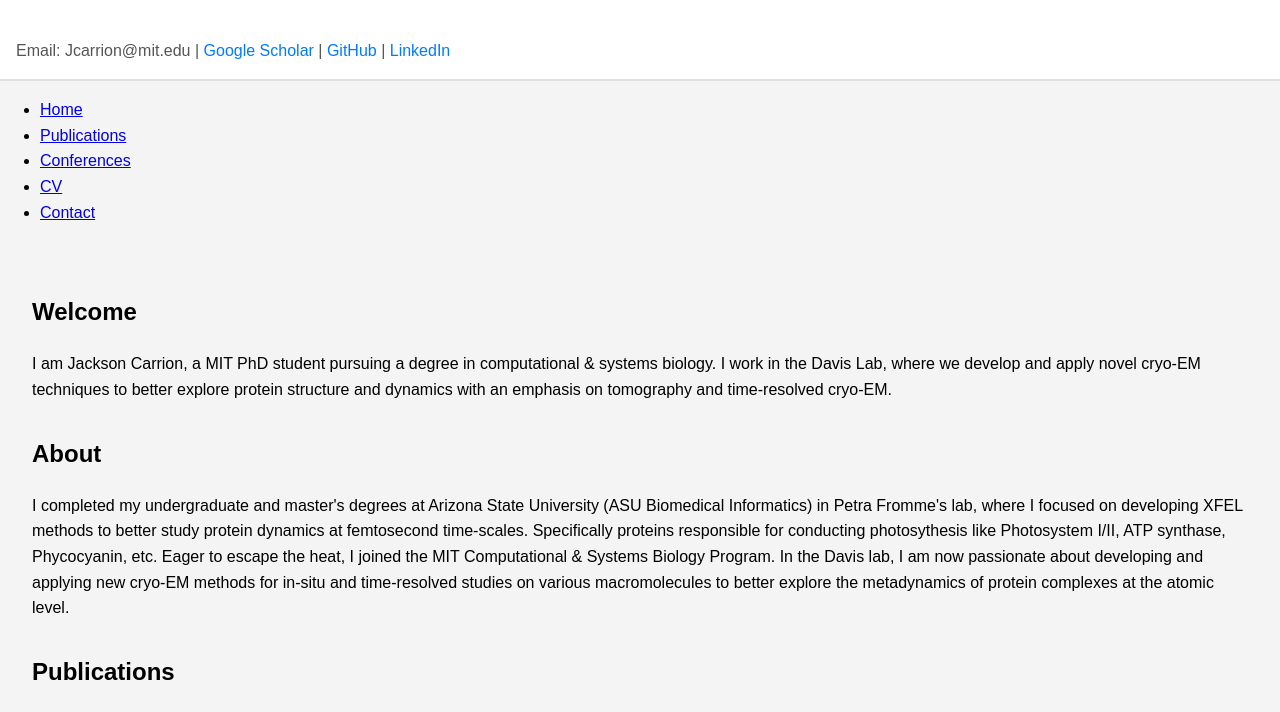
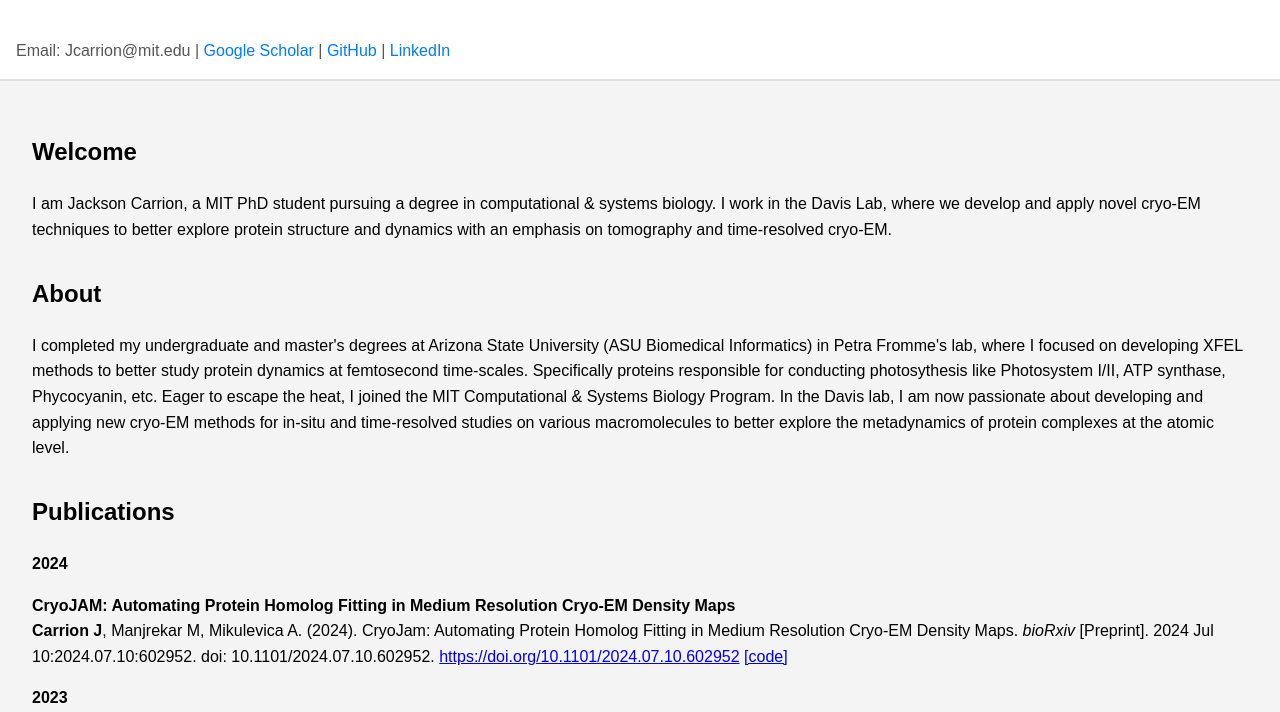
Before and after one commit to jtcarrion/jtcarrion, a plain HTML site: page index.html in a window 1280 px wide. Shown: the part 68-780 px from the top of the page. Drawn offline with Linux system fonts and the light colour scheme.

Commit message:
Simple version update

```diff
--- a/index.html
+++ b/index.html
@@ -11,15 +11,6 @@
         <h1><strong>Jackson Carrion</strong></h1><br>
         <p>Email: Jcarrion@mit.edu | <a href="https://scholar.google.com/citations?user=rPCQIBkAAAAJ&hl=en&oi=ao">Google Scholar</a> | <a href="https://github.com/jtcarrion">GitHub</a> | <a href="https://linkedin.com/in/jackson-carrion-024b16180">LinkedIn</a></p>
     </header>
-    <nav>
-        <ul>
-            <li><a href="#home">Home</a></li>
-            <li><a href="#publications">Publications</a></li>
-            <li><a href="#Conferences">Conferences</a></li>
-            <li><a href="#cv">CV</a></li>
-            <li><a href="#contact">Contact</a></li>
-        </ul>
-    </nav>
     <main>
         <section id="home">
             <h2>Welcome</h2>
```
